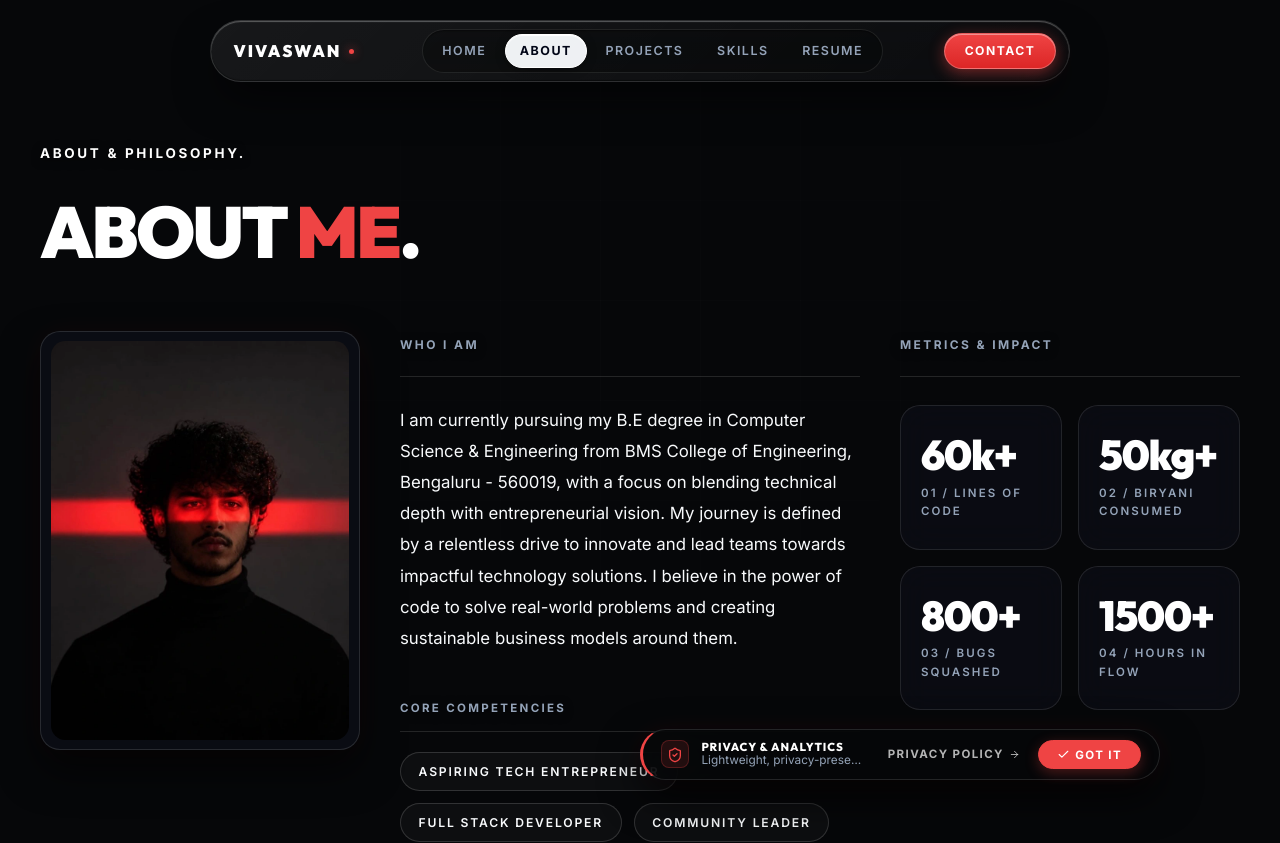
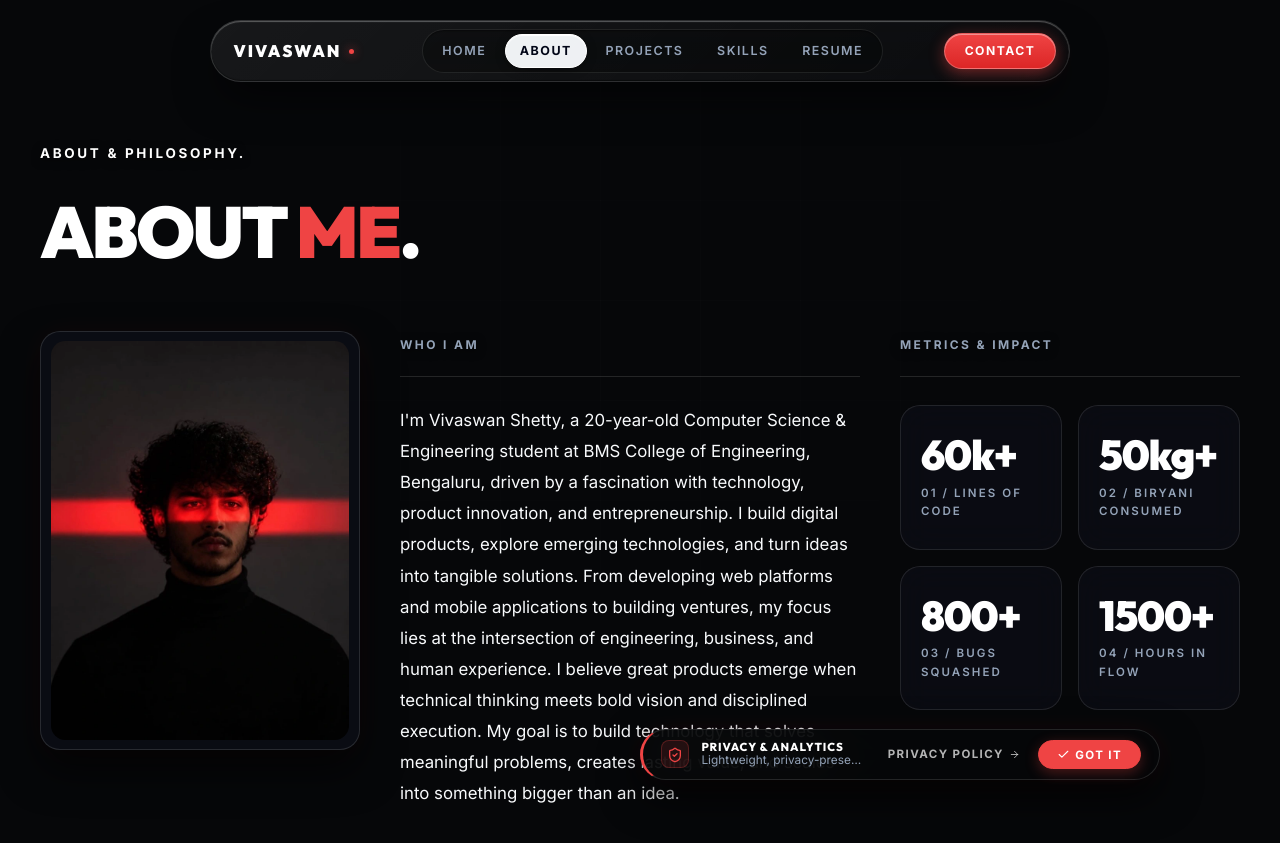
Before and after one commit to vivaswanshetty/Portfolio-Website, a React (Vite) app: page /about in a window 1280 px wide. Shown: the top 843 px of the page. Built offline with nearby package versions, Linux system fonts and the light colour scheme.

Commit message:
update personal bio and description in portfolio data

```diff
--- a/src/data/portfolioData.js
+++ b/src/data/portfolioData.js
@@ -41,7 +41,7 @@ export const portfolioData = {
     about: {
         title: "About Me",
         tagline: "Visionary. Builder. Leader.",
-        description: "I am currently pursuing my B.E degree in Computer Science & Engineering from BMS College of Engineering, Bengaluru - 560019, with a focus on blending technical depth with entrepreneurial vision. My journey is defined by a relentless drive to innovate and lead teams towards impactful technology solutions. I believe in the power of code to solve real-world problems and creating sustainable business models around them.",
+        description: "I'm Vivaswan Shetty, a 20-year-old Computer Science & Engineering student at BMS College of Engineering, Bengaluru, driven by a fascination with technology, product innovation, and entrepreneurship. I build digital products, explore emerging technologies, and turn ideas into tangible solutions. From developing web platforms and mobile applications to building ventures, my focus lies at the intersection of engineering, business, and human experience. I believe great products emerge when technical thinking meets bold vision and disciplined execution. My goal is to build technology that solves meaningful problems, creates lasting value, and scales into something bigger than an idea.",
         highlights: [
             "Aspiring Tech Entrepreneur",
             "Full Stack Developer",
```
